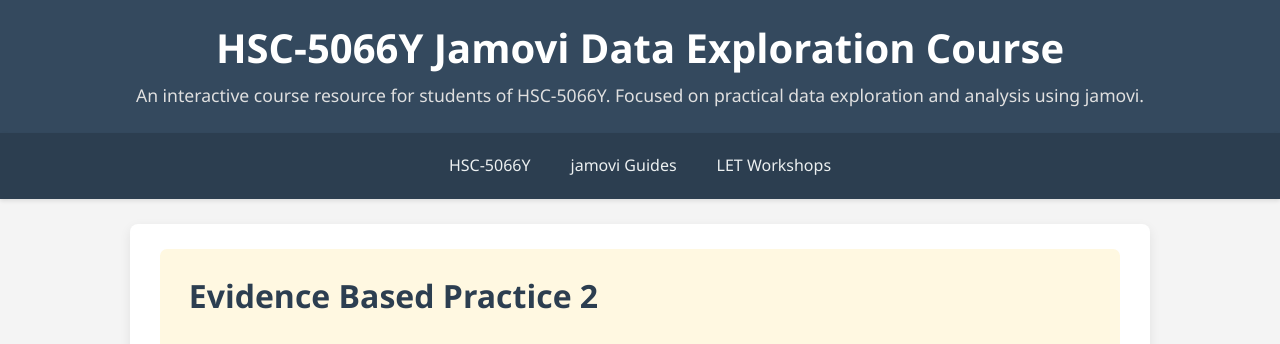
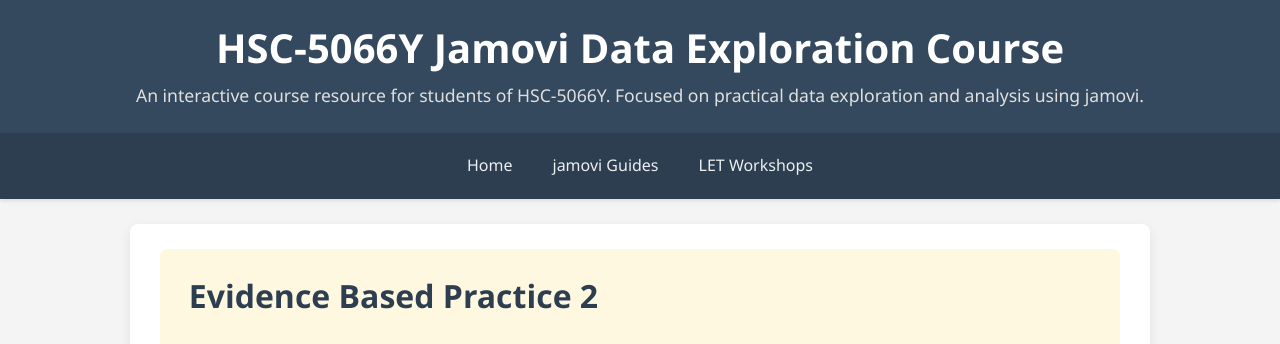
Before and after one commit to probe973/hsc-5066y, a Jekyll site: the page built from index.md, in a window 1280 px wide. Shown: the top 344 px of the page. Built offline with Jekyll 4.4.1, drawn with Linux system fonts in a browser that asks for light colours.

Commit message:
Update default.html

```diff
--- a/_layouts/default.html
+++ b/_layouts/default.html
@@ -32,7 +32,7 @@
     <nav>
         <ul>
             <!-- CORRECTED: Navigation links now use relative_url to point to the right place -->
-            <li><a href="{{ "/" | relative_url }}">HSC-5066Y</a></li>
+            <li><a href="{{ "/" | relative_url }}">Home</a></li>
             <li><a href="{{ "/jamovi/" | relative_url }}">jamovi Guides</a></li>
             <li><a href="{{ "/let/" | relative_url }}">LET Workshops</a></li>
         </ul>
```
